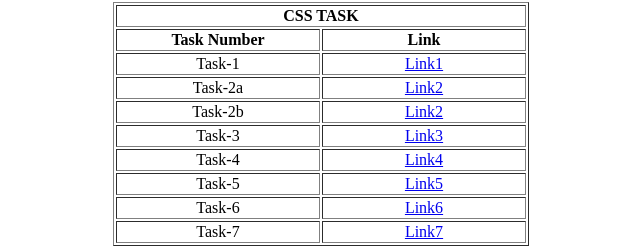
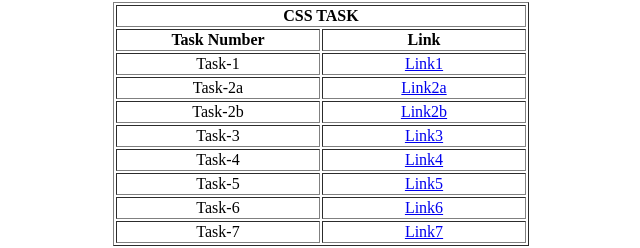
Before and after one commit to Jimil1407/HTML_CSS_21bai1001, a plain HTML site: page index.html in a window 1280 px wide. Shown: the part 270-518 px from the top of the page, 319-959 px from the left. Drawn offline with Linux system fonts and the light colour scheme.

Commit message:
Updated index.html

```diff
--- a/index.html
+++ b/index.html
@@ -52,11 +52,11 @@
           </tr>
           <tr>
             <td style="text-align: center;">Task-2a</td>
-            <td style="text-align: center;"><a href="./css_task2h.html">Link2</a></td>
+            <td style="text-align: center;"><a href="./css_task2h.html">Link2a</a></td>
         </tr>
         <tr>
             <td style="text-align: center;">Task-2b</td>
-            <td style="text-align: center;"><a href="./css_task2v.html">Link2</a></td>
+            <td style="text-align: center;"><a href="./css_task2v.html">Link2b</a></td>
         </tr>
         <tr>
             <td style="text-align: center;">Task-3</td>
```
